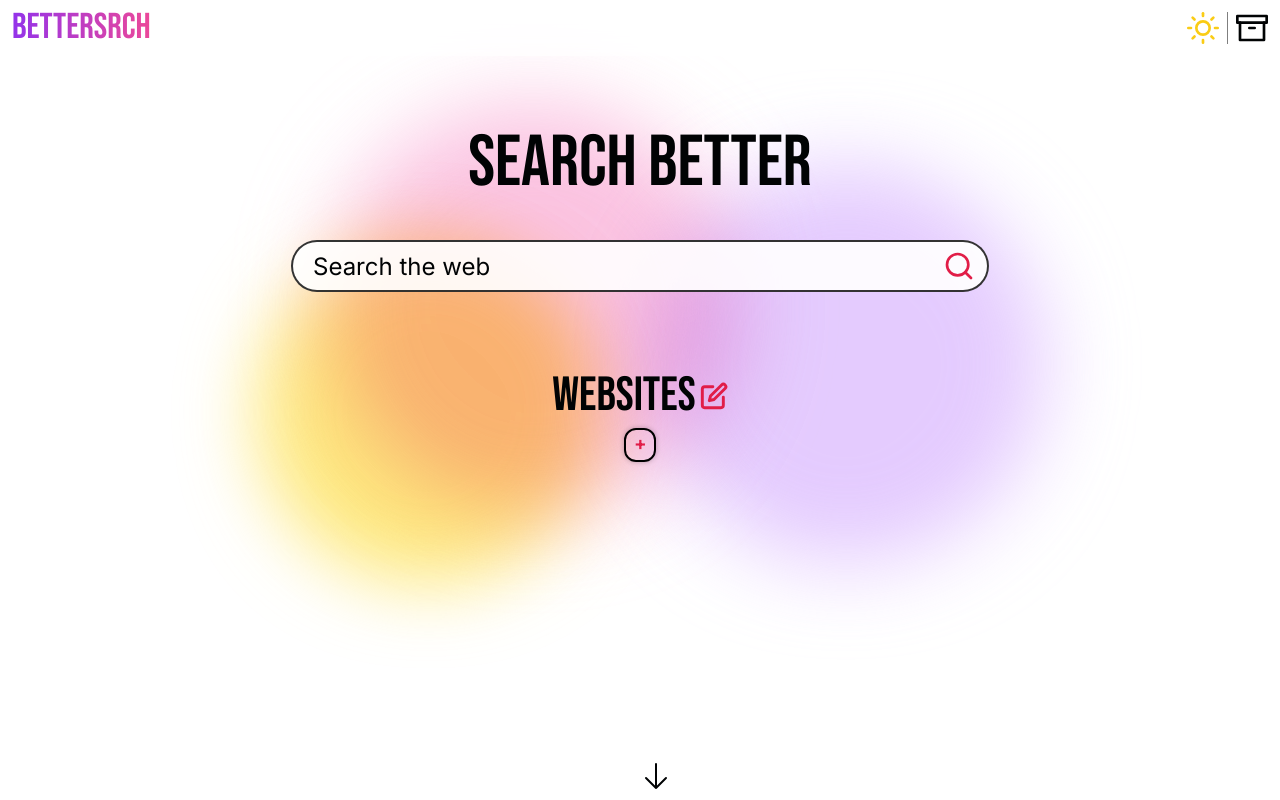
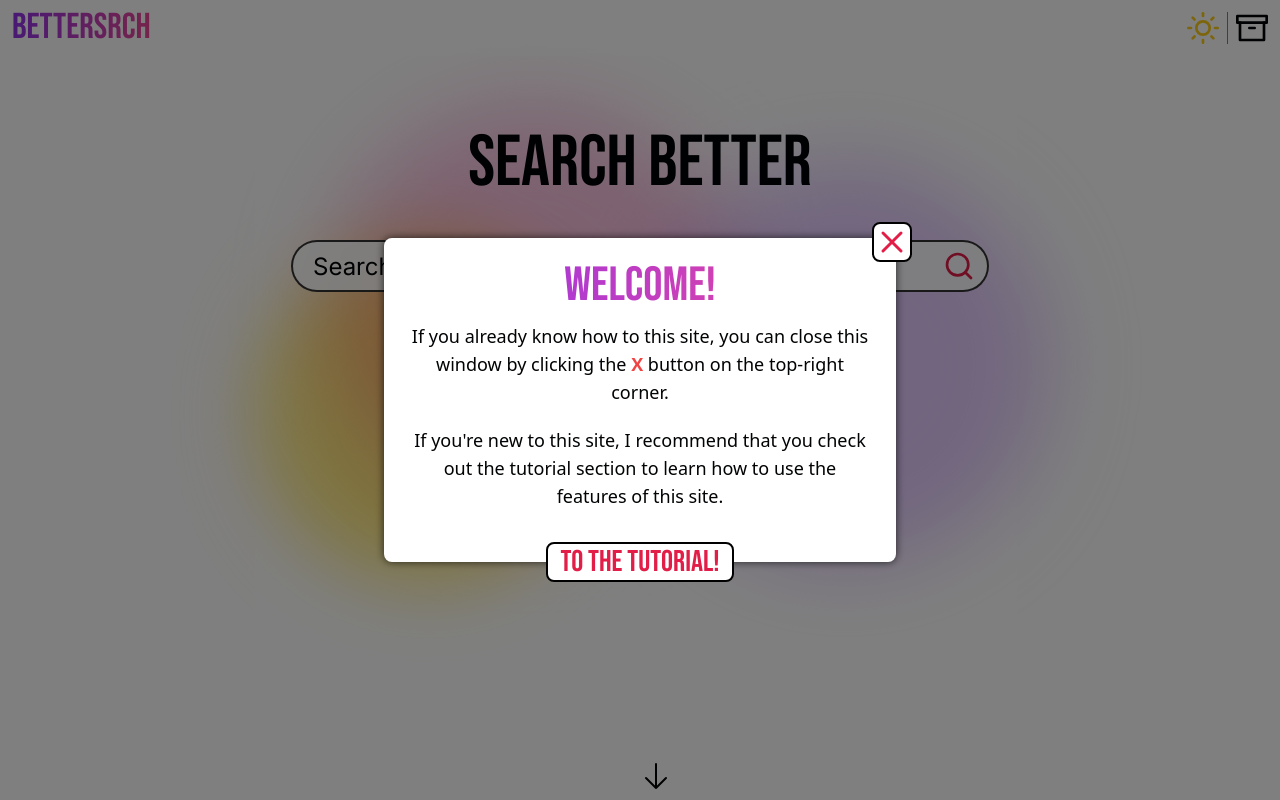
Before and after one commit to ajvejko/Bettersearch, a Vue app: page / in a window 1280 px wide. Shown: the top 800 px of the page. Built offline with nearby package versions, Linux system fonts and the light colour scheme.

Commit message:
added modal for first time visit

```diff
--- a/src/App.vue
+++ b/src/App.vue
@@ -2,7 +2,9 @@
 import Navbar from "./components/Navbar.vue";
 import MainPage from "./components/MainPage.vue";
 import TutorialPage from "./components/TutorialPage.vue";
+import ModalTutorial from "./components/ModalTutorial.vue";
 import { buttonStore } from "./stores/buttonStores";
+import { windowStore } from "./stores/windowStores";
 import { onMounted } from "vue";
 
 //Everytime site loads, sets the list value from localStorage
@@ -10,10 +12,15 @@ onMounted(() => {
   buttonStore.buttonList = JSON.parse(
     localStorage.getItem("buttonList") || "[]",
   );
+
+  windowStore.isFirstTime = JSON.parse(
+    localStorage.getItem("isFirstTime") || "true",
+  );
 });
 </script>
 
 <template>
+  <ModalTutorial v-if="windowStore.isFirstTime" />
   <Navbar />
   <MainPage />
   <TutorialPage />
--- /dev/null
+++ b/src/components/ModalTutorial.vue
@@ -0,0 +1,65 @@
+<script setup lang="ts">
+import BaseModal from "./BaseModal.vue";
+import { windowStore } from "@/stores/windowStores";
+
+const closeTutorial = (): void => {
+  windowStore.isFirstTime = false;
+  localStorage.setItem("isFirstTime", "false");
+};
+
+const goToTutorial = (): void => {
+  windowStore.isFirstTime = false;
+  localStorage.setItem("isFirstTime", "false");
+  window.location.href = "/#tutorial";
+};
+</script>
+<template>
+  <BaseModal>
+    <div
+      class="relative w-3/4 max-w-lg rounded-lg bg-backgroundLight px-4 py-3 text-center shadow-[0_0px_8px_rgba(0,0,0,0.7)] dark:bg-backgroundDark dark:shadow-white md:w-1/2 lg:px-6"
+    >
+      <button
+        type="button"
+        @click="closeTutorial()"
+        class="button-transition absolute right-0 top-0 translate-x-[40%] translate-y-[-40%] rounded-lg border-2 border-black bg-white shadow-black hover:scale-110 active:border-primary dark:border-white dark:bg-backgroundDark dark:active:border-primary"
+      >
+        <!-- X icon -->
+        <svg
+          xmlns="http://www.w3.org/2000/svg"
+          viewBox="0 0 24 24"
+          fill="none"
+          stroke-width="2"
+          stroke-linecap="round"
+          stroke-linejoin="round"
+          class="h-6 w-6 stroke-primary md:h-8 md:w-8 lg:h-9 lg:w-9"
+        >
+          <line x1="18" y1="6" x2="6" y2="18"></line>
+          <line x1="6" y1="6" x2="18" y2="18"></line>
+        </svg>
+      </button>
+      <h1
+        class="mt-2 bg-gradient-to-r from-purple-600 to-pink-500 bg-clip-text font-bebas text-4xl text-transparent md:text-5xl lg:mt-3"
+      >
+        Welcome!
+      </h1>
+      <div class="text-textLight dark:text-textDark lg:text-lg">
+        <p class="mt-3">
+          If you already know how to this site, you can close this window by
+          clicking the <span class="font-bold text-red-500">X</span> button on
+          the top-right corner.
+        </p>
+        <p class="mt-5">
+          If you're new to this site, I recommend that you check out the
+          tutorial section to learn how to use the features of this site.
+        </p>
+      </div>
+      <button
+        type="button"
+        @click="goToTutorial()"
+        class="button-transition translate-y-[80%] rounded-lg border-2 border-black bg-white px-3 font-bebas text-2xl text-primary hover:scale-110 active:border-primary dark:border-white dark:bg-backgroundDark dark:active:border-primary md:text-3xl"
+      >
+        To the tutorial!
+      </button>
+    </div>
+  </BaseModal>
+</template>
--- a/src/stores/windowStores.ts
+++ b/src/stores/windowStores.ts
@@ -6,6 +6,7 @@ export const windowStore = reactive({
   EditWindow: false,
   CopyPasteWindow: false,
   EditMode: false,
+  isFirstTime: Boolean(null),
   showAddModal(): void {
     buttonStore.name = "";
     buttonStore.homeURL = "";
--- a/vite.config.ts
+++ b/vite.config.ts
@@ -1,16 +1,14 @@
-import { fileURLToPath, URL } from 'node:url'
+import { fileURLToPath, URL } from "node:url";
 
-import { defineConfig } from 'vite'
-import vue from '@vitejs/plugin-vue'
+import { defineConfig } from "vite";
+import vue from "@vitejs/plugin-vue";
 
 // https://vitejs.dev/config/
 export default defineConfig({
-  plugins: [
-    vue(),
-  ],
+  plugins: [vue()],
   resolve: {
     alias: {
-      '@': fileURLToPath(new URL('./src', import.meta.url))
-    }
-  }
-})
+      "@": fileURLToPath(new URL("./src", import.meta.url)),
+    },
+  },
+});
```
